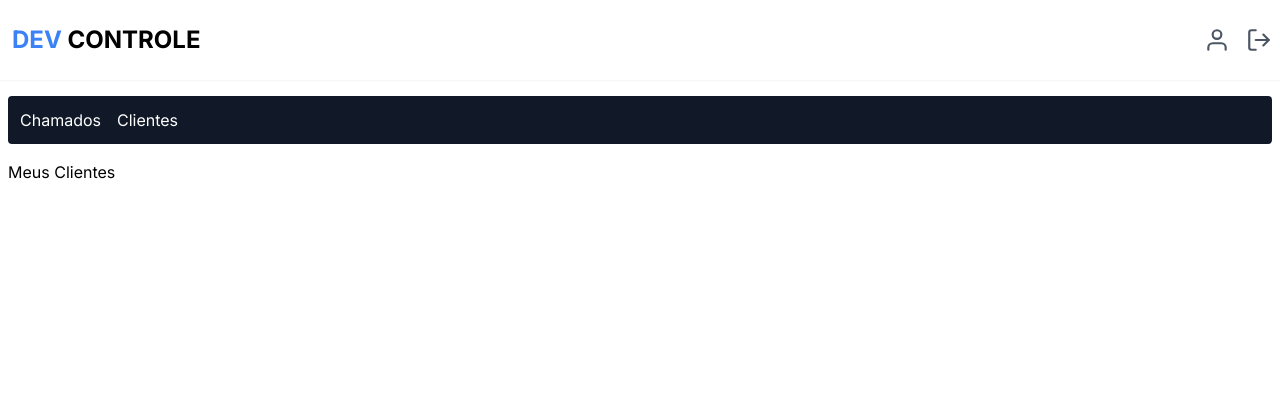
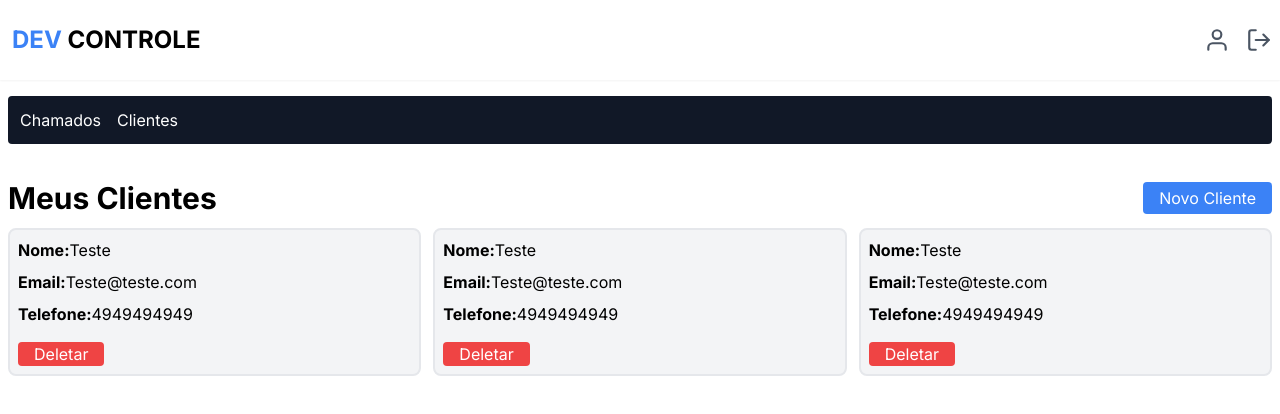
Before and after one commit to Emersonwlw/DevControle, a Next.js app: page /dashboard/customer in a window 1280 px wide. Shown: the top 414 px of the page. Built offline with nearby package versions, Linux system fonts and the light colour scheme; no server answers; sample sign-in values are in the browser's storage.

Commit message:
create custumers

```diff
--- a/package.json
+++ b/package.json
@@ -10,12 +10,15 @@
   },
   "dependencies": {
     "@auth/prisma-adapter": "^1.0.11",
+    "@hookform/resolvers": "^3.3.3",
     "@prisma/client": "^5.7.1",
     "next": "14.0.4",
     "next-auth": "^4.24.5",
     "react": "^18",
     "react-dom": "^18",
-    "react-icons": "^4.12.0"
+    "react-hook-form": "^7.49.2",
+    "react-icons": "^4.12.0",
+    "zod": "^3.22.4"
   },
   "devDependencies": {
     "@types/node": "^20",
--- /dev/null
+++ b/src/app/dashboard/customer/components/card/index.tsx
@@ -0,0 +1,21 @@
+
+
+
+export function CardCustomer() {
+
+    return (
+        <article className="flex flex-col bg-gray-100 border-2 p-2 rounded-lg gap-2 hover:scale-105 duration-300">
+            <h2>
+                <a className="font-bold">Nome:</a>Teste
+            </h2>
+            <p><a className="font-bold">Email:</a>Teste@teste.com</p>
+            <p><a className="font-bold">Telefone:</a>4949494949</p>
+
+            <button className="bg-red-500 px-4 rounded text-white mt-2 self-start hover:bg-blue-500 hover:scale-110 duration-200">
+                Deletar
+            </button>
+        </article>
+    )
+
+
+}
--- /dev/null
+++ b/src/app/dashboard/customer/components/form/index.tsx
@@ -0,0 +1,40 @@
+
+"use client"
+
+
+import {useForm } from 'react-hook-form'
+import { z } from 'zod'
+import { zodResolver } from '@hookform/resolvers/zod'
+
+const schema = z.object({
+    name: z.string().min(1, "O campo nome é obrigatório"),
+    email: z.string().email("Digite um email valido.").min(1, "O campo email é obrigatório"),
+    phone: z.string().refine( (value) => {
+        return /^(?:\(\d{2}\)\s?)?\d{9}$/.test(value) || /^\d{2}\s\d{9}$/.test(value) || /^\d{11}$/.test(value)
+
+    }, {
+        message: "O numero de telefone deve estar preechido (DDD) 999999999"
+    }),
+    addres: z.string(),
+})
+
+type  formData = z.infer<typeof schema>
+
+export function NewCustomerForm(){
+
+    const {register, handleSubmit, formState: {errors} } = useForm<formData>({
+        resolver: zodResolver(schema)
+    })
+
+
+
+    return(
+        <form>
+            <label>Nome completo</label>
+            <input
+                type="text"
+                placeholder="Digite o nome completo..."
+            />
+        </form>
+    )
+}
--- /dev/null
+++ b/src/app/dashboard/customer/new/page.tsx
@@ -0,0 +1,33 @@
+import { Container } from "@/components/container";
+import { authOptions } from "@/lib/auth";
+import { getServerSession } from "next-auth";
+import Link from "next/link"
+import { redirect } from "next/navigation";
+import { NewCustomerForm } from "../components/form";
+
+export default async function NewCustomer(){
+
+    const session = await getServerSession(authOptions)
+
+    if(!session || !session.user){
+        redirect("/")
+    }
+
+
+
+    return (
+    <Container>
+        <main className="flex flex-col mt-9 mb-2">
+            <div className="flex items-center gap-3">
+                <Link href='/dashboard/customer'  className="bg-gray-900 px-4 py-1 text-white rounded">
+                    Voltar
+                </Link>
+                <h1 className="text-3xl font-bold ">Novo Cliente</h1>
+            </div>
+
+            <NewCustomerForm />
+
+        </main>
+    </Container>
+    )
+}
--- a/src/app/dashboard/customer/page.tsx
+++ b/src/app/dashboard/customer/page.tsx
@@ -2,8 +2,8 @@ import { Container } from "@/components/container";
 import { authOptions } from "@/lib/auth";
 import { getServerSession } from "next-auth";
 import { redirect } from "next/navigation";
-
-
+import Link from "next/link";
+import { CardCustomer } from "./components/card";
 export default async function Customer(){
 
     const session = await getServerSession(authOptions)
@@ -15,11 +15,23 @@ export default async function Customer(){
 
     return(
         <Container>
-           <main>
-                <div>
-                    <h1>Meus Clientes</h1>
+           <main className="mt-9 mb-2">
+                <div className="flex items-center justify-between">
+                    <h1 className="text-3xl font-bold">Meus Clientes</h1>
+                    <Link href='/dashboard/customer/new' className="bg-blue-500 text-white px-4 py-1 rounded">
+                        Novo Cliente
+                    </Link>
                 </div>
+
+                <section className="grid grid-cols-1 sm:grid-cols-2 lg:grid-cols-3 gap-3 mt-3">
+                    <CardCustomer />
+                    <CardCustomer />
+                    <CardCustomer />
+                </section>
+
            </main>
+
+
         </Container>
     )
 }
```
Also changed, not shown: 1 other file (tests, documents, lock files or other folders).
